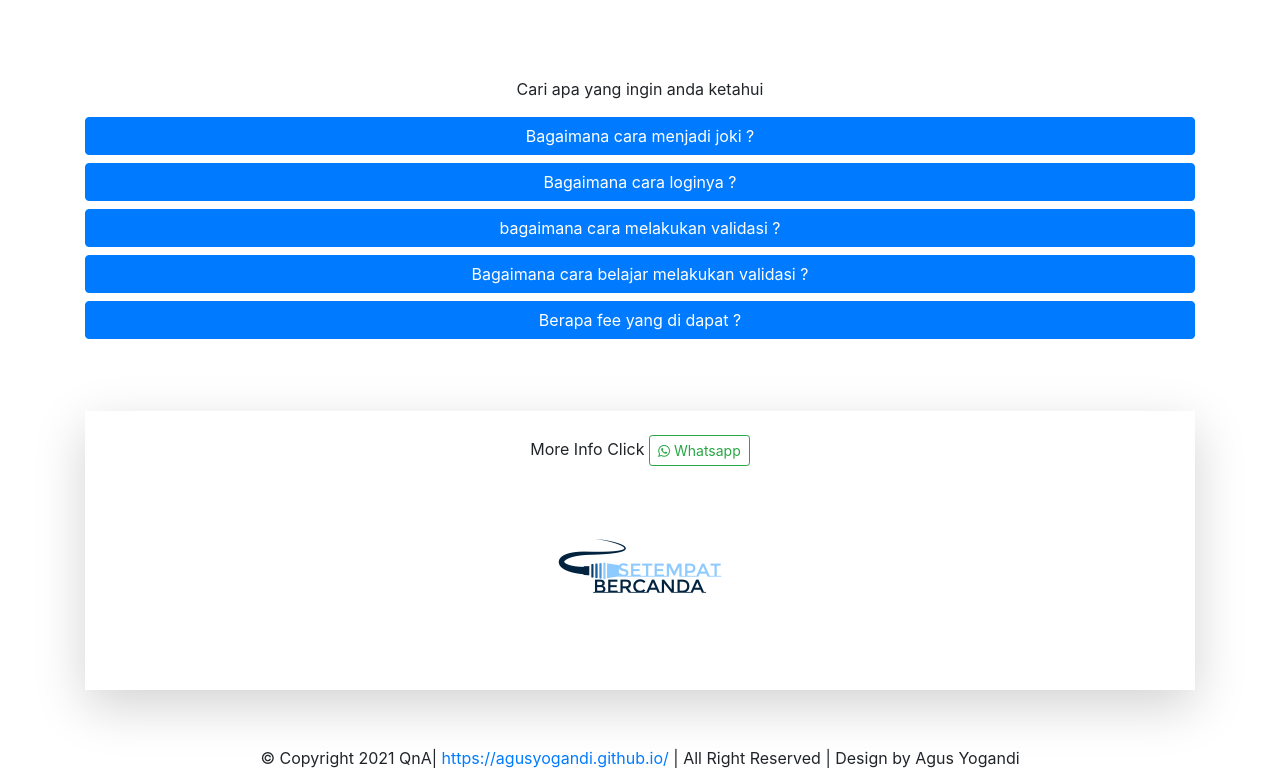
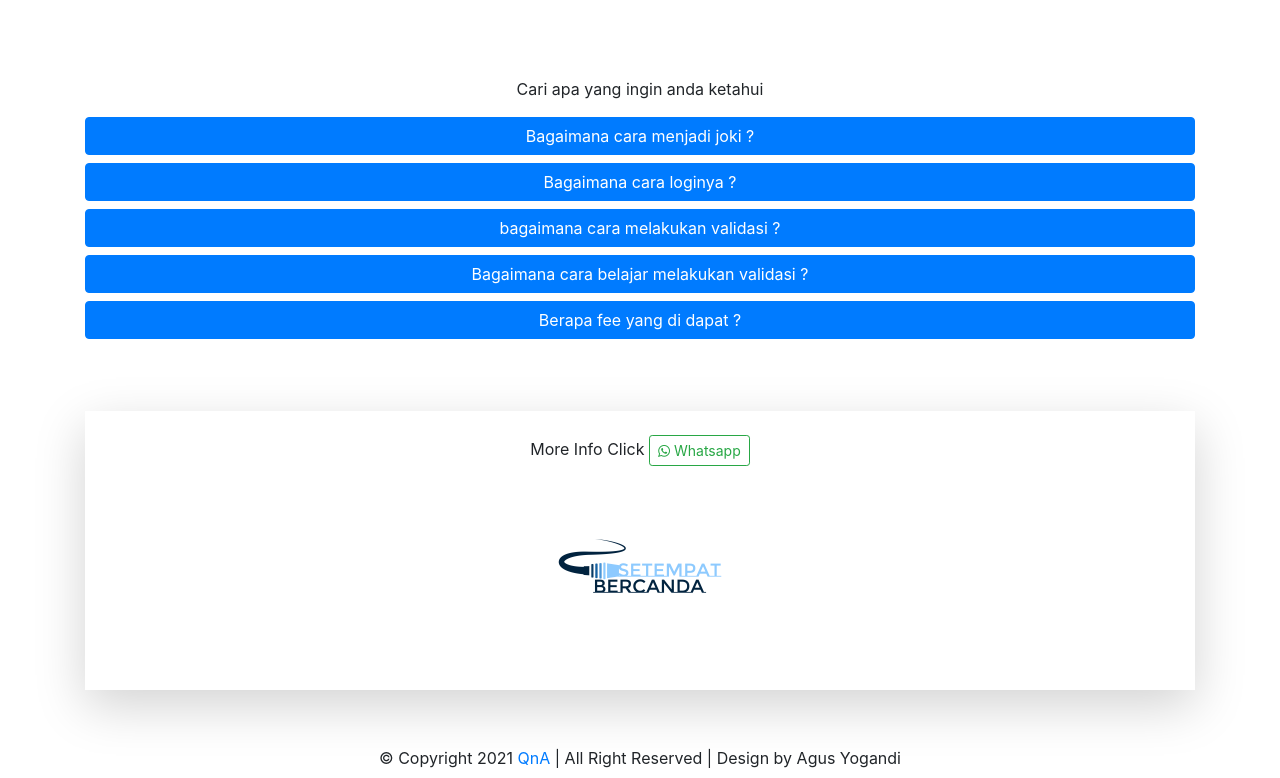
Before and after one commit to setempatBercanda/setempatBercanda.github.io, a plain HTML site: page index.html in a window 1280 px wide. Shown: the part 417-1195 px from the top of the page. Drawn offline with nearby package versions, Linux system fonts and the light colour scheme.

Commit message:
Update index.html

```diff
--- a/index.html
+++ b/index.html
@@ -225,7 +225,7 @@
 <br>
 
    <div class="d-flex flex-column">
-  <div class="p-2">  © Copyright 2021 QnA| <a href="https://agusyogandi.github.io/">https://agusyogandi.github.io/</a> | All Right Reserved | Design by Agus
+  <div class="p-2">  © Copyright 2021 <a href="https://setempatbercanda.github.io/">QnA</a> | All Right Reserved | Design by Agus
     Yogandi</div>
 
 </div>
```
